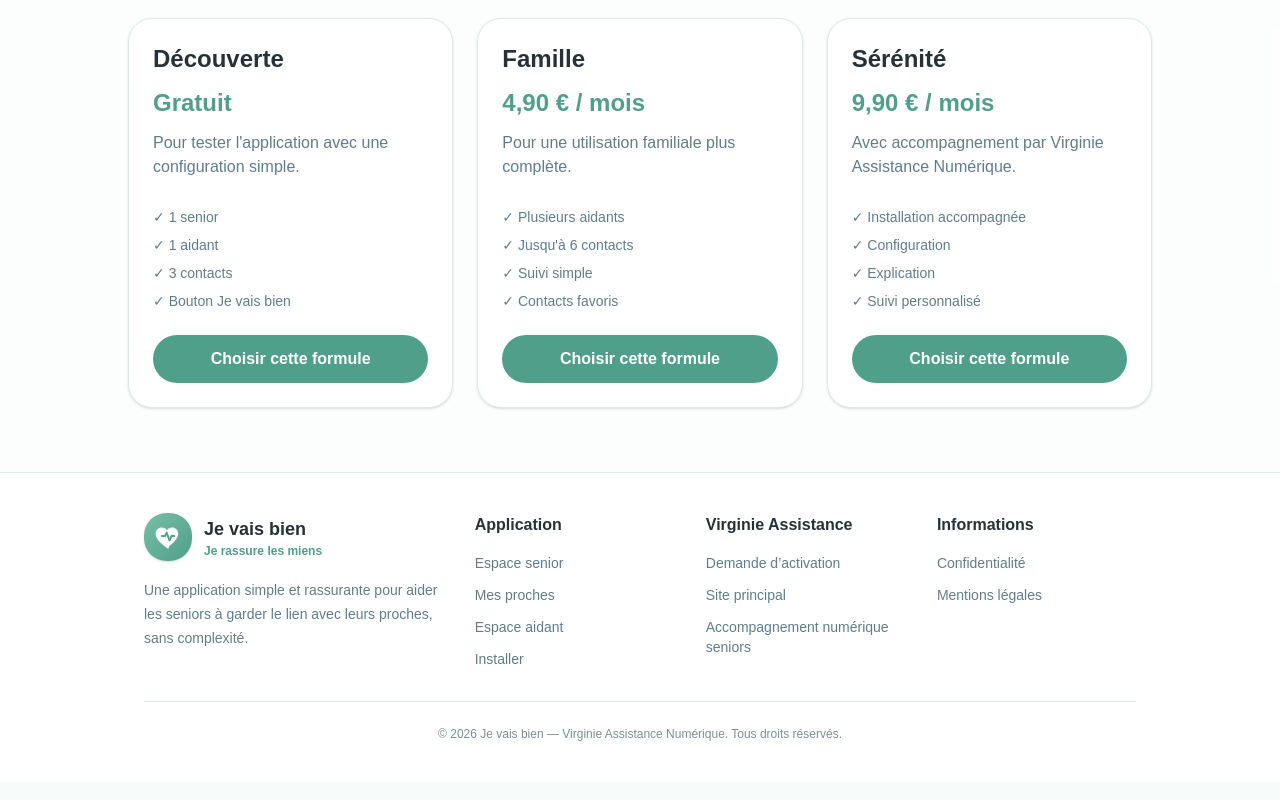
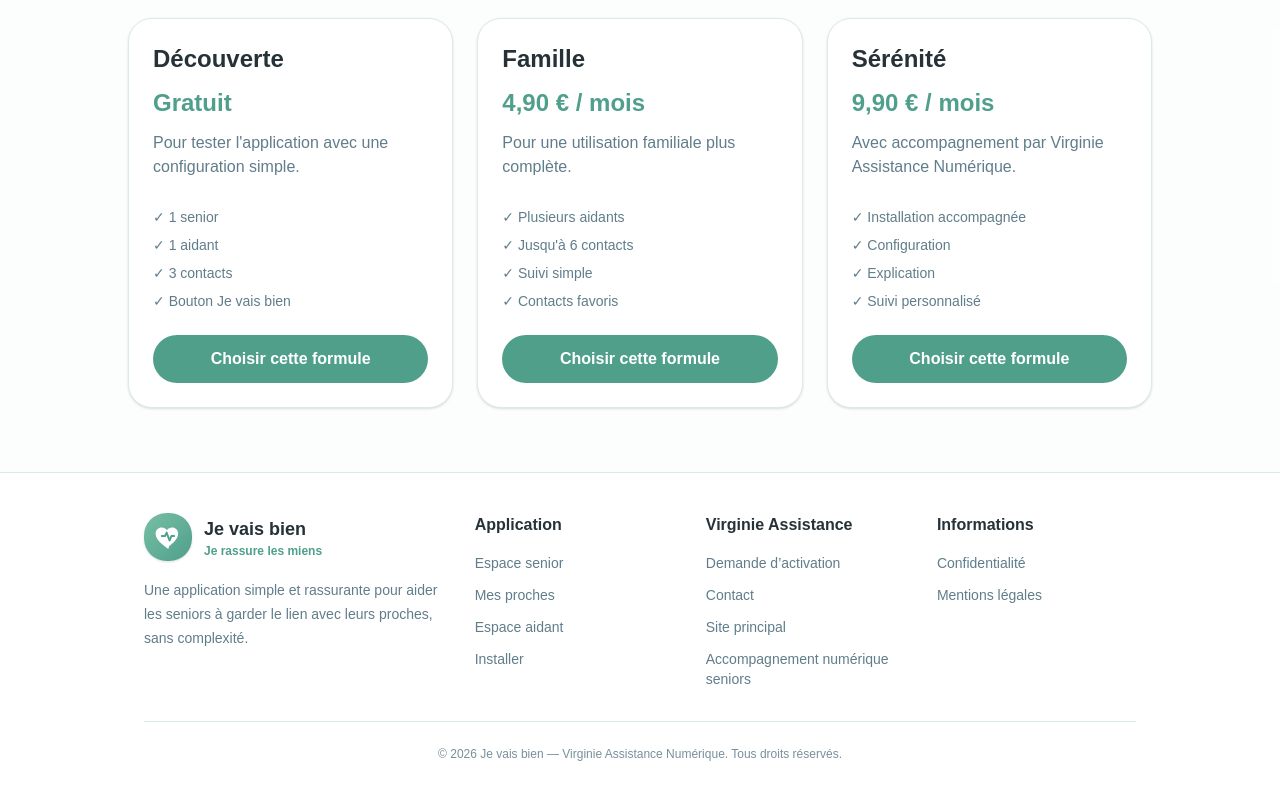
Before and after one commit to Virginie17/jevaisbien, a Next.js app: page / in a window 1280 px wide. Shown: the part 989-1789 px from the top of the page. Built offline with nearby package versions, Linux system fonts and the light colour scheme.

Commit message:
Add contact link to footer

```diff
--- a/components/AppFooter.tsx
+++ b/components/AppFooter.tsx
@@ -27,6 +27,7 @@ export default function AppFooter() {
             <h3 className="font-bold text-[#263238]">Virginie Assistance</h3>
             <div className="mt-4 space-y-3 text-sm text-[#607D8B]">
               <Link href="/activation" className="block hover:text-[#4F9F8A]">Demande d’activation</Link>
+              <Link href="/contact" className="block hover:text-[#4F9F8A]">Contact</Link>
               <a href="https://virginieassistance.fr" className="block hover:text-[#4F9F8A]" target="_blank" rel="noopener noreferrer">Site principal</a>
               <p>Accompagnement numérique seniors</p>
             </div>
```
